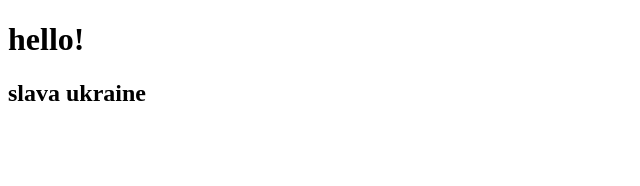
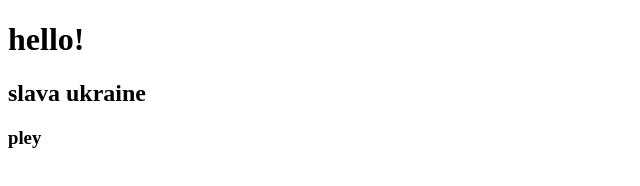
Before and after one commit to unkert/proba, a plain HTML site: page index.html in a window 1280 px wide. Shown: the full height of the page, 0-640 px from the left. Drawn offline with Linux system fonts and the light colour scheme.

Commit message:
h3 and deleted

```diff
--- a/index.html
+++ b/index.html
@@ -9,5 +9,6 @@
 <body>
     <h1>hello!</h1>
     <h2>slava ukraine</h2>
+    <h3>pley</h3>
 </body>
 </html>
```
Also changed, not shown: 1 other file.
